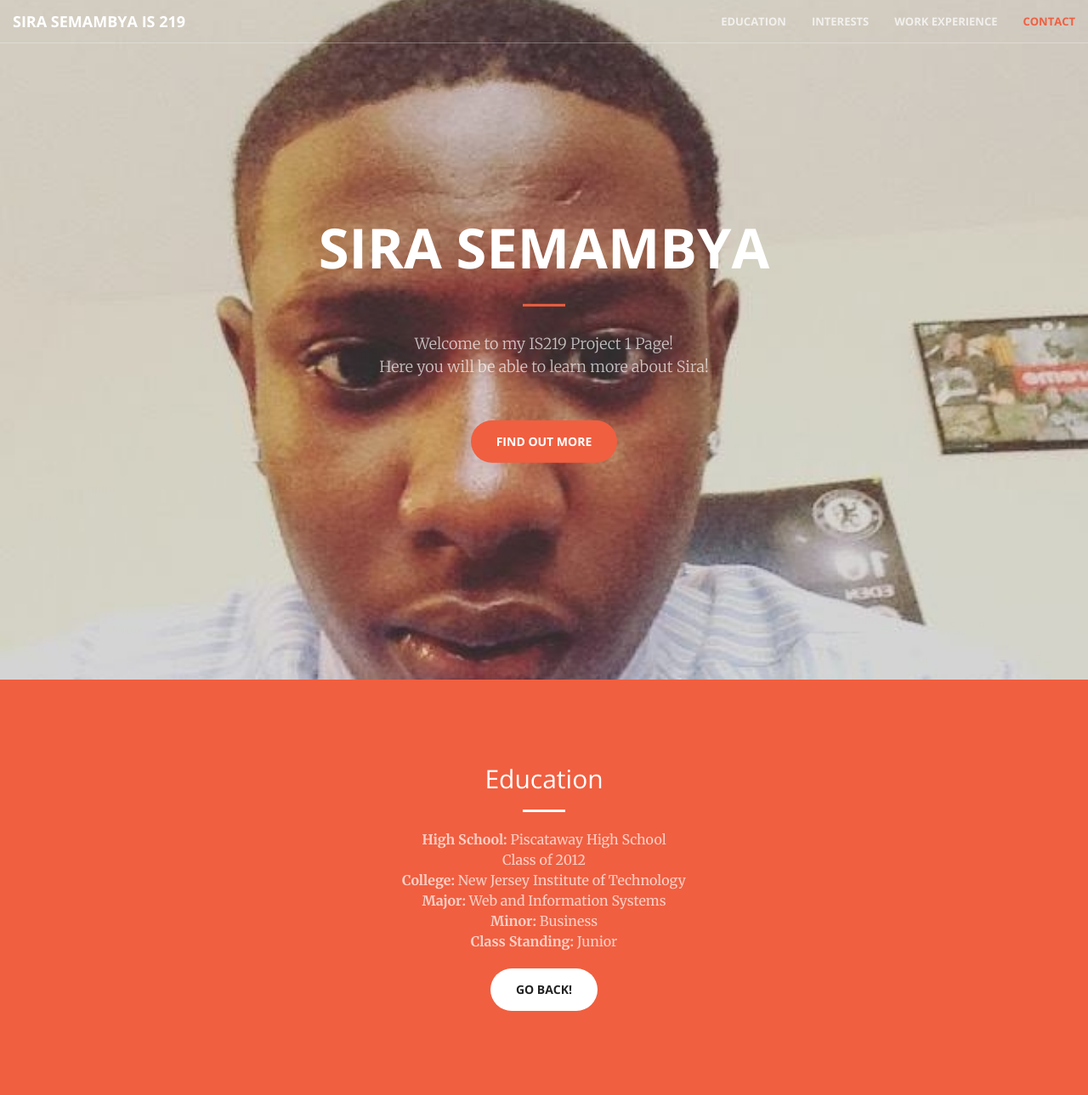
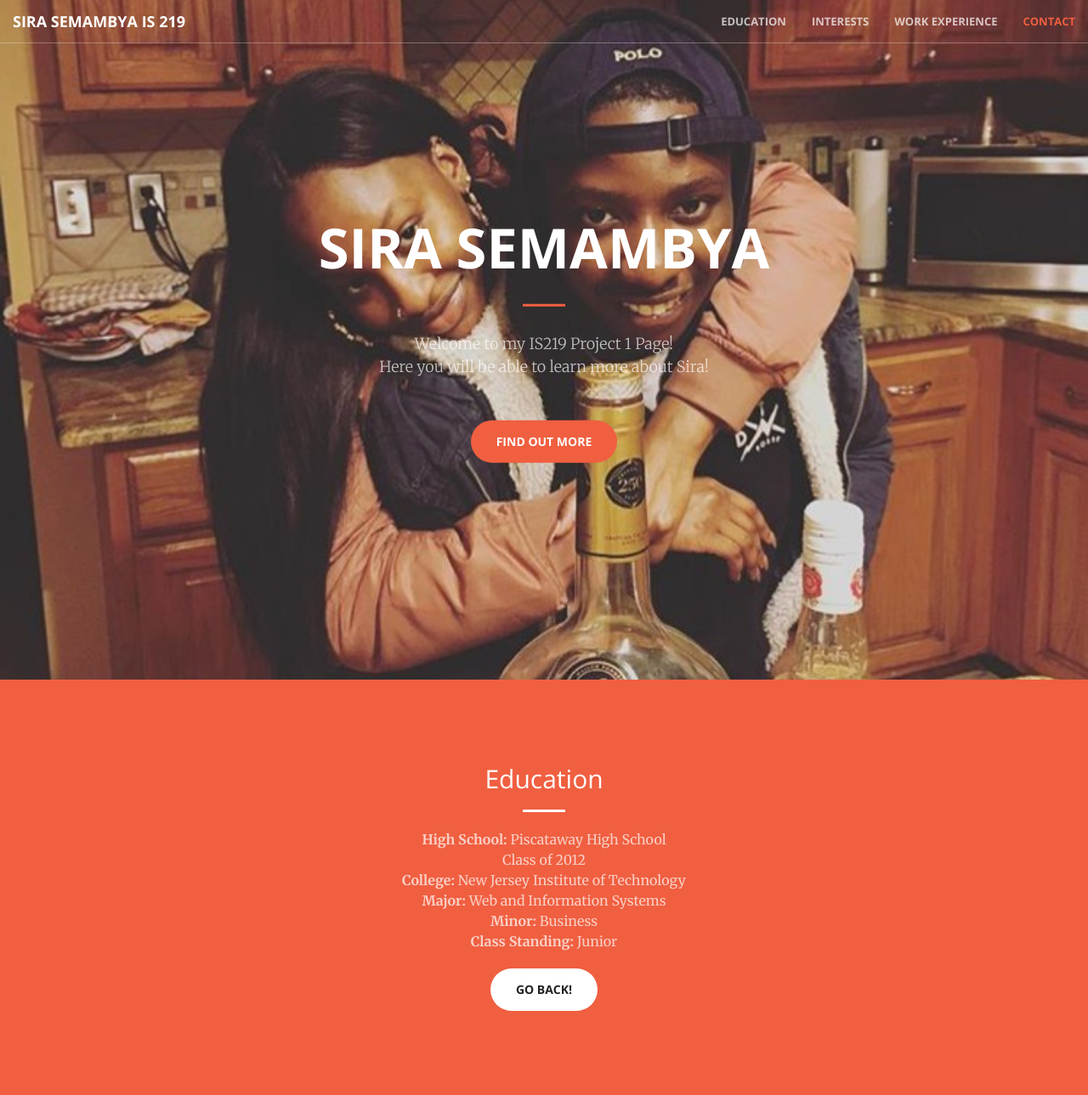
Before and after one commit to sirasemambya/is219s16SiraSemambya2, a PHP site: page / in a window 1280 px wide. Shown: the top 1289 px of the page at 85% size. Run offline with PHP 8.4, Linux system fonts and the light colour scheme.

Commit message:
Different Pic

```diff
--- a/css/creative.css
+++ b/css/creative.css
@@ -178,7 +178,7 @@ header {
     min-height: auto;
     text-align: center;
     color: #fff;
-    background-image: url(../img/SiraS.jpg);
+    background-image: url(../img/SiraS2.jpg);
     background-position: center;
     -webkit-background-size: cover;
     -moz-background-size: cover;
```
Also changed, not shown: img/SiraS2.jpg (added).
